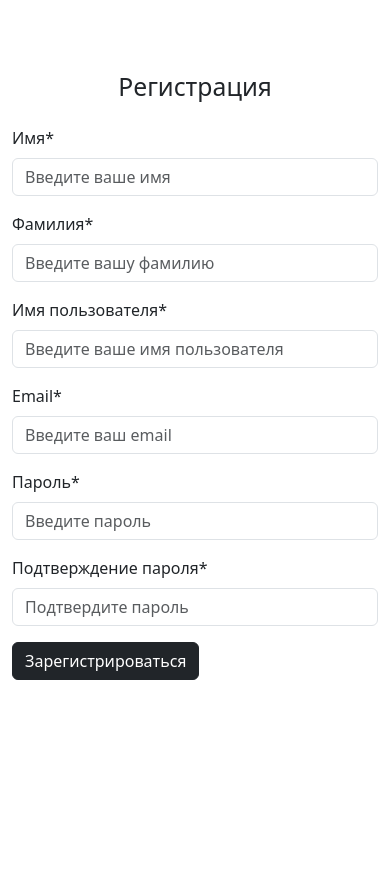
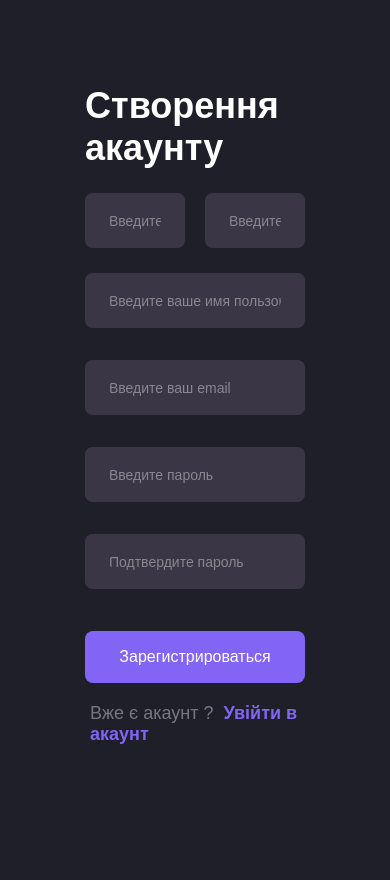
Before and after one commit to daniojey/Pilot-project, a Django app: page /user/registration/ in a window 390 px wide. Before the commit the page ends 680 px from the top, so only its background shows below. Run offline with Django 5.2, Linux system fonts and the light colour scheme; parts of the project's set-up code (start-up, migrations or seed data) failed here and were passed over; some libraries are stand-ins or nearby versions.

Commit message:
fix matching bug and add css login and registration

```diff
--- /dev/null
+++ b/users/static/css/registration.css
@@ -0,0 +1,165 @@
+/* Основные стили для body */
+body {
+    margin: 0;
+    padding: 0;
+    font-family: 'Arial', sans-serif;
+    background-color: #1E1F29;
+    height: 100vh;
+    display: flex;
+    justify-content: center;
+    align-items: center;
+}
+
+/* Основной контейнер с фиксированным размером */
+.main-container {
+    display: flex;
+    width: 1440px;
+    height: 915px;
+    border-radius: 10px;
+    overflow: hidden;
+}
+
+
+/* Левая часть: форма */
+.form-section {
+    width: 51%; /* Чуть меньше половины экрана для формы */
+    background-color: #1E1F29;
+    padding: 85px;
+    box-sizing: border-box;
+    display: flex;
+    flex-direction: column;
+    justify-content: center;
+}
+
+/* Правая часть: картинка */
+.image-section {
+    width: 49%; /* Половина экрана под картинку */
+    background-color: #1E1F29; /* Цвет фона для картинки */
+    display: flex;
+    justify-content: center;
+    align-items: center;
+    padding-top: 20px;
+    padding-bottom: 20px;
+    padding-right: 20px;
+    padding-left: 70px;
+    box-sizing: border-box;
+}
+
+.image-section img {
+    width: 100%;    /* Картинка занимает всю ширину контейнера */
+    height: 100%;   /* Картинка занимает всю высоту контейнера */
+    object-fit: cover; /* Заполняет контейнер, обрезаясь при необходимости */
+    border-radius: 10px;
+}
+
+/* Медиазапрос для ширины экрана до 800px */
+@media (max-width: 800px) {
+    .image-section {
+        display: none;  /* Скрываем картинку */
+    }
+
+    /* Делаем форму на всю ширину */
+    .form-section {
+        width: 100%;
+    }
+}
+
+
+/* Стили для формы */
+.custom-form .form-row {
+    display: flex;
+    gap: 20px; /* Отступы между полями */
+    margin-bottom: 25px;
+}
+
+.custom-form h1 {
+    color:#FFFFFF;
+    font-size: 36px;
+}
+
+
+/* Поля формы */
+.custom-form input {
+    padding: 20px 24px;
+    background-color: #2E303E;
+    /* color: #FFFFFF; */
+    border: none;
+    border-radius: 8px;
+    font-size: 18px;
+    width: 100%;
+    height: 55px;
+}
+
+/* Первые два поля в строку, уменьшены по ширине */
+.custom-form .form-row input {
+    width: 50%; /* Два поля по 50% ширины */
+}
+
+/* Стили для placeholder в input */
+.custom-form input::placeholder {
+    color: #b0b0b09d;
+    opacity: 1;
+    border-radius: 8px;
+    font-size: 14px;
+}
+
+/* Обычные поля формы */
+.custom-form .form-group {
+    margin-bottom: 32px;
+}
+
+.custom-form .submit-btn {
+    width: 100%;
+    padding: 17px;
+    background-color: #8265F5;
+    color: #FFFFFF;
+    border: none;
+    border-radius: 8px;
+    font-size: 16px;
+    cursor: pointer;
+    margin-top: 10px;
+}
+
+.custom-form .submit-btn:hover {
+    background-color: #6953D9;
+}
+
+/* Стили для текста под кнопкой */
+.custom-form .login-prompt {
+    text-align: left;
+    margin-top: 15px;  /* Отступ сверху */
+    padding:5px;
+    color: #b0b0b09d;
+    border-radius: 8px;
+    font-size: 18px;
+}
+
+/* Стили для ссылки */
+.custom-form .login-link {
+    color: #8265F5;  /* Цвет ссылки */
+    text-decoration: none;  /* Убираем подчеркивание */
+    font-weight: bold;
+    padding: 5px;
+}
+
+.custom-form .login-link:hover {
+    color: #6953D9;  /* Изменяем цвет при наведении */
+}
+
+
+/* Общее правило для всех полей автозаполнения */
+input:-webkit-autofill {
+    background-color: #001eff !important; /* Цвет фона */
+}
+
+
+/* Чтобы сделать текст ярче */
+input:-webkit-autofill {
+    color: #030303 !important; /* Сделать текст автозаполнения чуть ярче */
+}
+
+
+.custom-form input{
+    -webkit-box-shadow: inset 0 0 0 50px #3A3646;
+    -webkit-text-fill-color: #898790;
+}
--- a/users/templates/users/registration.html
+++ b/users/templates/users/registration.html
@@ -1,84 +1,78 @@
-{% comment %} {% extends "base.html" %} {% endcomment %}
 {% load static %}
 
 {% block content %}
-<link rel="stylesheet" href="{% static "css/bootstrap/bootstrap.min.css" %}">
+<head>
+    <meta charset="UTF-8">
+    <meta name="viewport" content="width=device-width, initial-scale=1.0">
+    <title>SIGN IN</title>
+    <link rel="stylesheet" href="{% static 'css/registration.css' %}">
+</head>
+
 
 <!-- Контент на странице -->
-<div class="row">
-    <div class="container mt-5">
-        <div class="row justify-content-center">
-            <div class="col-md-9 bg-white p-4 mb-5 mx-2 rounded custom-shadow">
-                <h2 class="text-center mb-4">Регистрация</h2>
-                <form action="{% url "users:registration" %}" method='post'>
+<body>
+    <div class="main-container">
+
+            <!-- Левая часть: форма -->
+            <div class="form-section">
+
+                <form action="{% url "users:registration" %}" method='post' class="custom-form">
                     {% csrf_token %}
-                    <div class="row">
-                        <div class="col-md-6 mb-3">
-                            <label for="id_first_name" class="form-label">Имя*</label>
-                            <input type="text" class="form-control" id="id_first_name"
-                                value="{% if form.first_name.value %}{{ form.first_name.value }}{% endif %}"
-                                name='first_name'
-                                placeholder="Введите ваше имя" required>
-                                {% if form.first_name.errors %}
-                                <div class="alert alert-danger alert-dismissible fade show">{{ form.first_name.errors }}</div>
-                                {% endif %}
-                        </div>
-                        <div class="col-md-6 mb-3">
-                            <label for="id_last_name" class="form-label">Фамилия*</label>
-                            <input type="text" class="form-control" id="id_last_name"
-                                value="{% if form.last_name.value %}{{ form.last_name.value }}{% endif %}"
-                                name='last_name'
-                                placeholder="Введите вашу фамилию" required>
-                                {% if form.last_name.errors %}
-                                <div class="alert alert-danger alert-dismissible fade show">{{ form.last_name.errors }}</div>
-                                {% endif %}
-                        </div>
-                        <div class="col-md-6 mb-3">
-                            <label for="id_username" class="form-label">Имя пользователя*</label>
-                            <input type="text" class="form-control" id="id_username"
-                                value="{% if form.username.value %}{{ form.username.value }}{% endif %}"
-                                name="username"
-                                placeholder="Введите ваше имя пользователя" required>
-                                {% if form.username.errors %}
-                                <div class="alert alert-danger alert-dismissible fade show">{{ form.username.errors }}</div>
-                                {% endif %}
-                        </div>
-                        <div class="col-md-6 mb-3">
-                            <label for="id_email" class="form-label">Email*</label>
-                            <input type="email" class="form-control" id="id_email"
-                                value="{% if form.email.value %}{{ form.email.value }}{% endif %}"
-                                name="email"
-                                placeholder="Введите ваш email" required>
-                                {% if form.email.errors %}
-                                <div class="alert alert-danger alert-dismissible fade show">{{ form.email.errors }}</div>
-                                {% endif %}
-                        </div>
-                        <div class="col-md-6 mb-3">
-                            <label for="id_password1" class="form-label">Пароль*</label>
-                            <input type="password" class="form-control" id="id_password1"
-                                value="{% if form.password1.value %}{{ form.password1.value }}{% endif %}"
-                                name="password1"
-                                placeholder="Введите пароль" required>
-                                {% if form.password1.errors %}
-                                <div class="alert alert-danger alert-dismissible fade show">{{ form.password1.errors }}</div>
-                                {% endif %}
-                        </div>
-                        <div class="col-md-6 mb-3">
-                            <label for="id_password2" class="form-label">Подтверждение пароля*</label>
-                            <input type="password" class="form-control" id="id_password2"
-                                value="{% if form.password2.value %}{{ form.password2.value }}{% endif %}"
-                                name="password2"
-                                placeholder="Подтвердите пароль" required>
-                                {% if form.password2.errors %}
-                                <div class="alert alert-danger alert-dismissible fade show">{{ form.password2.errors }}</div>
-                                {% endif %}
-                        </div>
+                    <h1>Створення акаунту</h1>
+
+
+                    <div class="form-row">
+                        <input type="text" id="id_first_name" name='first_name'
+                        placeholder="Введите ваше имя"
+                        value="{% if form.first_name.value %}{{ form.first_name.value }}{% endif %}">
+
+                        <input type="text" id="id_last_name" name='last_name'
+                        placeholder="Введите вашу фамилию"
+                        value="{% if form.last_name.value %}{{ form.last_name.value }}{% endif %}">
                     </div>
-                    <button type="submit"
-                        class="btn btn-dark btn-block">Зарегистрироваться</button>
+
+
+                    <div class="form-group">
+                        <input type="text" id="id_username" name="username"
+                        placeholder="Введите ваше имя пользователя"
+                        value="{% if form.username.value %}{{ form.username.value }}{% endif %}">
+                    </div>
+
+
+                    <div class="form-group">
+                        <input type="email" id="id_email" name="email"
+                        placeholder="Введите ваш email"
+                        value="{% if form.email.value %}{{ form.email.value }}{% endif %}">
+                    </div>
+
+
+                    <div class="form-group">
+                        <input type="password" id="id_password1" name="password1"
+                        placeholder="Введите пароль"
+                        value="{% if form.password1.value %}{{ form.password1.value }}{% endif %}">
+                    </div>
+
+
+                    <div class="form-group">
+                        <input type="password" id="id_password2" name="password2"
+                        placeholder="Подтвердите пароль"
+                        value="{% if form.password2.value %}{{ form.password2.value }}{% endif %}">
+                    </div>
+
+
+                    <button type="submit" class="submit-btn">Зарегистрироваться</button>
+
+                    <p class="login-prompt">Вже є акаунт ? <a href="{% url 'users:login' %}" class="login-link">Увійти в акаунт</a></p>
                 </form>
             </div>
-        </div>
-    </div>
-</div>
+
+            <div class="image-section">
+                <!-- Место для изображения, его можно будет заменить -->
+                <img src="{% static "media/registration.svg" %}" alt="Placeholder Image">
+            </div>
+
+            {% comment %} <div>
+                Вже маєте аккаунт ? - Увійти до системи
+            </div> {% endcomment %}
+    </body>
 {% endblock %}
```
Also changed, not shown: tests/forms.py (+6 -52 lines), tests/static/css/styles_tests.css (+33 -12 lines), tests/templates/tests/question.html (+0 -39 lines), tests/templates/tests/test_preview.html (+1 -1 lines), tests/views.py (+4 -14 lines), users/static/css/login.css (added, +182 -0 lines), users/templates/users/login.html (+31 -53 lines).
